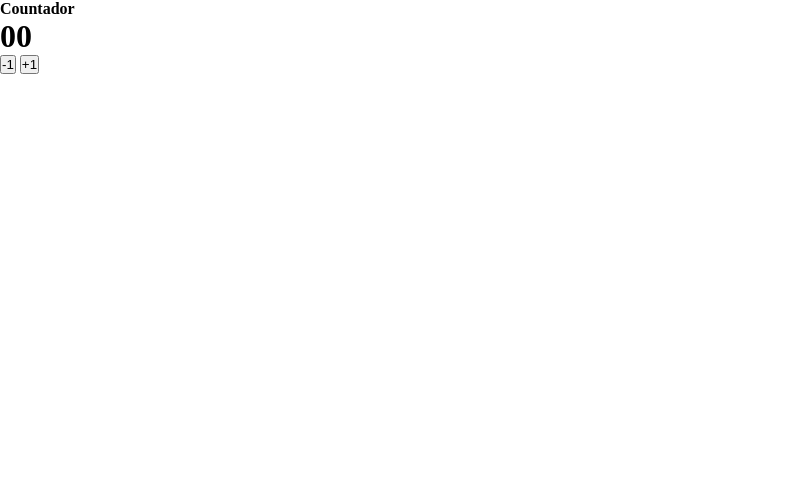
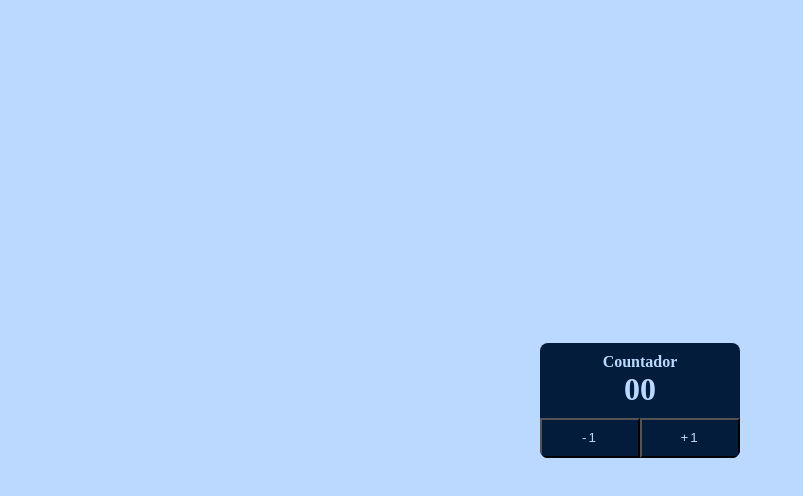
Before and after one commit to pedrohhcunha/counter, a plain HTML site: page index.html in a window 1280 px wide. Shown: the whole page, without its empty margins (0-803 px from the left). Drawn offline with Linux system fonts and the light colour scheme.

Commit message:
style counter

```diff
--- a/style.css
+++ b/style.css
@@ -3,3 +3,41 @@
     padding: 0;
     box-sizing: border-box;
 }
+body{
+    width: 100%;
+    height: 100vh;
+    background-color: #BBD8FF;
+    display: flex;
+    align-items: center;
+    justify-content: center;
+}
+.counter{
+    width: 200px;
+    border-radius: 8px;
+    background-color: #041C3B;
+    overflow: hidden;
+}
+.counter .content{
+    padding: 10px;
+    color: #BBD8FF;
+    text-align: center;
+}
+.counter .buttons{
+    width: 100%;
+    height: 40px;
+    display: flex;
+    align-items: center;
+    justify-content: space-between;
+}
+.counter .buttons button{
+    width: 100%;
+    display: flex;
+    align-items: center;
+    justify-content: center;
+    height: 100%;
+    color: #BBD8FF;
+    background: transparent;
+    cursor: pointer;
+    outline: none;
+    letter-spacing: 2px;
+}
```
